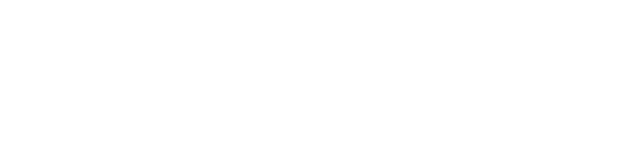
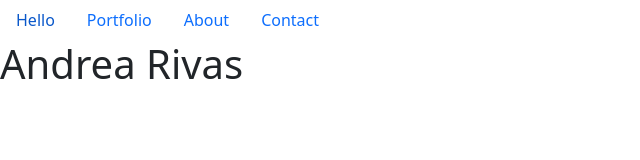
Before and after one commit to rivasbolinga/Portfolio-bootstrap, a plain HTML site: page index.html in a window 1280 px wide. Shown: the whole page, without its empty margins (0-640 px from the left). Drawn offline with nearby package versions, Linux system fonts and the light colour scheme.

Commit message:
Create navbar

```diff
--- a/index.html
+++ b/index.html
@@ -10,6 +10,21 @@
   <link href="https://fonts.googleapis.com/css2?family=Poppins:wght@500&display=swap" rel="stylesheet">
 </head>
 <body>
+  <ul class="nav">
+    <li class="nav-item">
+      <a class="nav-link active" aria-current="page" href="#">Hello</a>
+    </li>
+    <li class="nav-item">
+      <a class="nav-link" href="#">Portfolio</a>
+    </li>
+    <li class="nav-item">
+      <a class="nav-link" href="#">About</a>
+    </li>
+    <li class="nav-item">
+      <a class="nav-link" href="#">Contact</a>
+    </li>
+  </ul>
 
+  <h1 class="">Andrea Rivas</h1>
 </body>
 </html>
```
